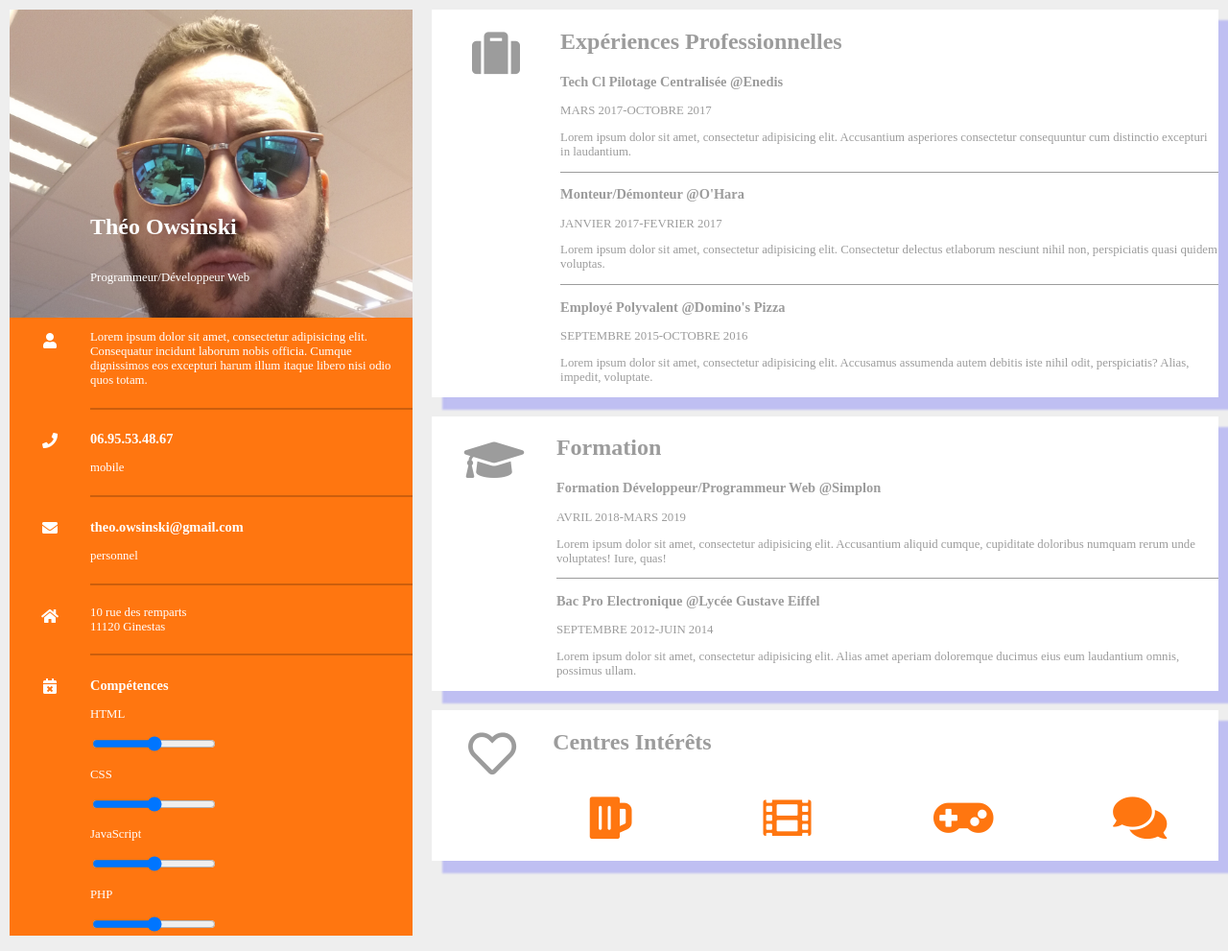
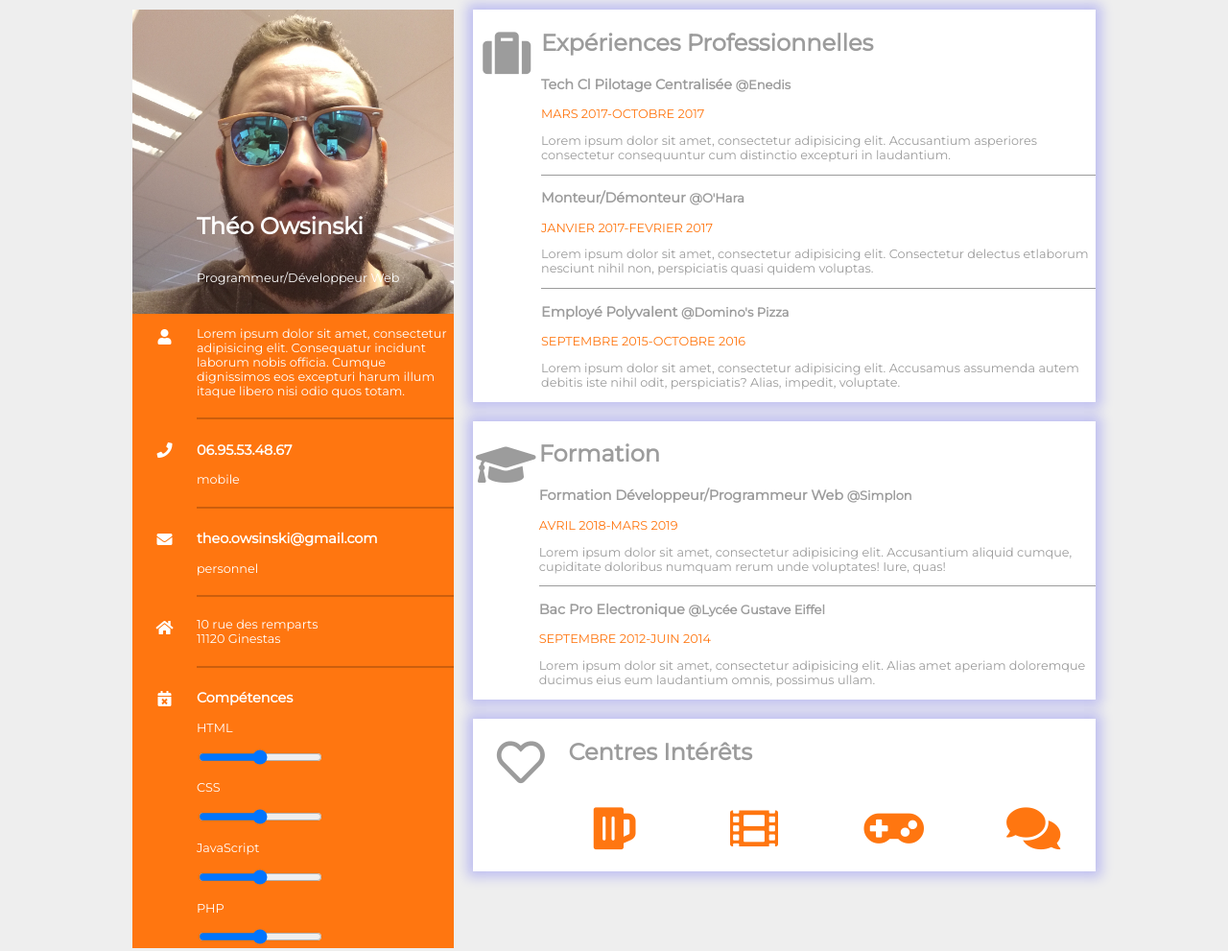
Before and after one commit to toot03/CV, a plain HTML site: page index.html in a window 1280 px wide. Shown: the whole page at 96% size. Drawn offline with Linux system fonts and the light colour scheme.

Commit message:
first commit

```diff
--- a/CSS/style.css
+++ b/CSS/style.css
@@ -1,8 +1,13 @@
+@import url('https://fonts.googleapis.com/css?family=Montserrat');
+
 body{
     display:flex;
     background-color: #eeeeee;
-    width:100%;
     margin:0px;
+    width:80%;
+    margin-left:auto;
+    margin-right:auto;
+    font-family:'Montserrat',sans-serif;
 }
 
 p{
@@ -73,6 +78,7 @@ aside hr{
 
 main{
     width:66.66%;
+    height:100%;
     color: #9c9c9c;
     height:auto;
 }
@@ -82,7 +88,7 @@ main{
     margin:10px;
     display:flex;
     margin-bottom:20px;
-    box-shadow: 12px 12px 2px 1px rgba(0, 0, 255, .2);
+    box-shadow: 0px 0px 12px 6px rgba(0, 0, 255, .2);
 }
 
 main .fas{
@@ -92,6 +98,14 @@ main .fas{
     text-align:center;
 }
 
+main span{
+    font-size: small;
+}
+
+main .date{
+    color:#ff7610;
+}
+
 main hr{
     height:1px;
     border:none;
@@ -99,7 +113,7 @@ main hr{
 }
 
 main .far{
-    width:126.2px;
+    width:99.95px;
     font-size:50px;
     margin-top:20px;
     text-align:center;
--- a/index.html
+++ b/index.html
@@ -46,13 +46,13 @@
                 <div>
                     <h3>Compétences</h3>
                     <p>HTML</p>
-                    <input type="range" min="0" max="10">
+                    <input class="slider" type="range" min="0" max="10">
                     <p>CSS</p>
-                    <input type="range" min="0" max="10">
+                    <input class="slider" type="range" min="0" max="10">
                     <p>JavaScript</p>
-                    <input type="range" min="0" max="10">
+                    <input class="slider" type="range" min="0" max="10">
                     <p>PHP</p>
-                    <input type="range" min="0" max="10">
+                    <input class="slider" type="range" min="0" max="10">
                 </div>
             </div>
         </aside>
@@ -71,7 +71,7 @@
                             <!--debut exp ENEDIS-->
 
                     <h3>Tech Cl Pilotage Centralisée <span>@Enedis</span></h3>
-                    <p>MARS 2017-OCTOBRE 2017</p>
+                    <p class="date">MARS 2017-OCTOBRE 2017</p>
                     <p>Lorem ipsum dolor sit amet, consectetur adipisicing elit. Accusantium asperiores consectetur consequuntur cum distinctio excepturi in laudantium.</p>
 
                             <!--fin exp ENEDIS-->
@@ -80,7 +80,7 @@
 
                     <hr>
                     <h3>Monteur/Démonteur <span>@O'Hara</span></h3>
-                    <p>JANVIER 2017-FEVRIER 2017</p>
+                    <p class="date">JANVIER 2017-FEVRIER 2017</p>
                     <p>Lorem ipsum dolor sit amet, consectetur adipisicing elit. Consectetur delectus etlaborum nesciunt nihil non, perspiciatis quasi quidem voluptas.</p>
 
                             <!--fin exp O'Hara-->
@@ -89,7 +89,7 @@
 
                     <hr>
                     <h3>Employé Polyvalent <span>@Domino's Pizza</span></h3>
-                    <p>SEPTEMBRE 2015-OCTOBRE 2016</p>
+                    <p class="date">SEPTEMBRE 2015-OCTOBRE 2016</p>
                     <p>Lorem ipsum dolor sit amet, consectetur adipisicing elit. Accusamus assumenda autem debitis iste nihil odit, perspiciatis? Alias, impedit, voluptate.</p>
 
                             <!--fin exp Domino's Pizza-->
@@ -107,13 +107,13 @@
                     <h2>Formation</h2>
 
                     <h3>Formation Développeur/Programmeur Web <span>@Simplon</span></h3>
-                    <p>AVRIL 2018-MARS 2019</p>
+                    <p class="date">AVRIL 2018-MARS 2019</p>
                     <p>Lorem ipsum dolor sit amet, consectetur adipisicing elit. Accusantium aliquid cumque, cupiditate doloribus numquam rerum unde voluptates! Iure, quas!</p>
 
                     <hr>
 
                     <h3>Bac Pro Electronique <span>@Lycée Gustave Eiffel</span></h3>
-                    <p>SEPTEMBRE 2012-JUIN 2014</p>
+                    <p class="date">SEPTEMBRE 2012-JUIN 2014</p>
                     <p>Lorem ipsum dolor sit amet, consectetur adipisicing elit. Alias amet aperiam doloremque ducimus eius eum laudantium omnis, possimus ullam.</p>
 
                 </div>
```
